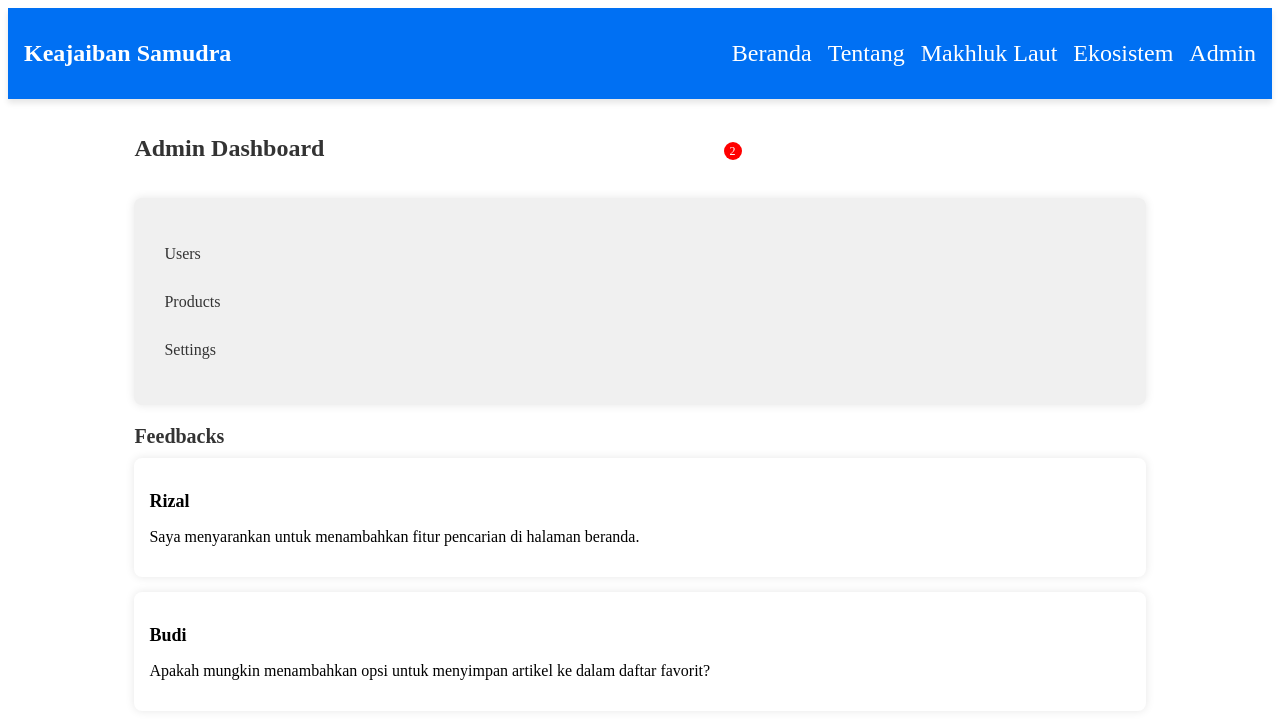
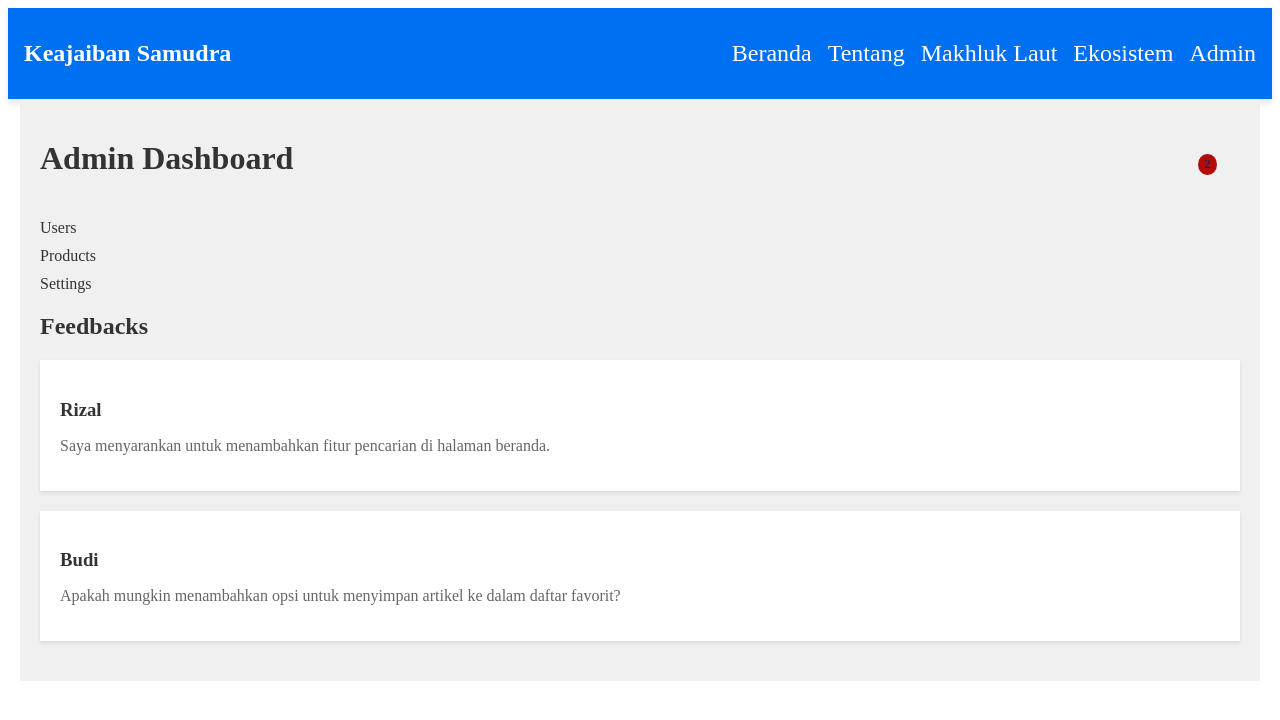
Before and after one commit to romzazikrian/TA-PBS-21CDX-TeamEto, a Next.js app in the folder frontend/: page /admin in a window 1280 px wide. Shown: the top 720 px of the page. Built offline with nearby package versions, Linux system fonts and the light colour scheme.

Commit message:
memperbaiki tampilan pada Halaman admin

```diff
--- a/frontend/src/app/styles/Admin.module.css
+++ b/frontend/src/app/styles/Admin.module.css
@@ -1,7 +1,10 @@
+/* Admin.module.css */
+
 .container {
-  width: 80%;
+  max-width: 1200px;
   margin: 0 auto;
   padding: 20px;
+  background-color: #f0f0f0;
 }
 
 .header {
@@ -12,88 +15,93 @@
 }
 
 .title {
-  font-size: 24px;
+  font-size: 2rem;
   font-weight: bold;
-  color: #333; /* Warna teks judul */
+  color: #333;
 }
 
-.notifications {
+.notifications,
+.settings {
   position: relative;
-  display: flex;
-  align-items: center;
 }
 
-.notificationIcon {
-  font-size: 20px;
-  margin-right: 10px;
+.notificationIcon,
+.settingIcon {
   cursor: pointer;
-  color: #333; /* Warna ikon notifikasi */
+  font-size: 1.5rem;
+  color: #333;
+  margin-left: 20px;
 }
 
-.notificationIcon:hover {
-  color: #007bff; /* Warna ikon notifikasi saat dihover */
+.notificationIcon:hover,
+.settingIcon:hover {
+  color: #007bff;
 }
 
-.notificationDropdown {
+.badge {
   position: absolute;
-  top: 100%;
-  right: 0;
-  background-color: #ffffff;
-  box-shadow: 0 0 10px rgba(0, 0, 0, 0.1);
-  border: 1px solid #a43333;
-  border-radius: 4px;
-  min-width: 200px;
-  z-index: 10;
-  display: none; /* Default hidden */
+  top: -5px;
+  right: -450px;
+  background-color: #b30a0a;
+  color: rgb(21, 32, 104);
+  padding: 3px 6px;
+  border-radius: 50%;
+  font-size: 0.8rem;
 }
 
-.notifications:hover .notificationDropdown {
-  display: block; /* Show on hover */
+.notificationDropdown,
+.settingDropdown {
+  position: absolute;
+  top: 30px;
+  right: 0;
+  width: 250px;
+  background-color: #fff;
+  box-shadow: 0 4px 6px rgba(0, 0, 0, 0.1);
+  z-index: 100;
+  display: none;
 }
 
-.notificationItem {
-  padding: 10px;
-  cursor: pointer;
+.notificationDropdown.active,
+.settingDropdown.active {
+  display: block;
+  animation: fadeIn 0.3s ease-in-out;
 }
 
-.notificationItem:hover {
-  background-color: #1c2eb6; /* Warna latar belakang item notifikasi saat dihover */
+.notificationItem,
+.settingItem {
+  padding: 10px;
+  border-bottom: 1px solid #432778;
 }
 
-.content {
-  margin-top: 20px;
+.notificationItem:last-child,
+.settingItem:last-child {
+  border-bottom: none;
 }
 
-.sectionTitle {
-  font-size: 20px;
-  margin-bottom: 10px;
-  color: #333; /* Warna teks judul bagian */
+.notificationItem p,
+.settingItem a {
+  color: #333;
+  text-decoration: none;
 }
 
-.card {
-  background-color: #fff;
-  padding: 15px;
-  margin-bottom: 15px;
-  border-radius: 8px;
-  box-shadow: 0 0 10px rgba(0, 0, 0, 0.1);
+.notificationItem p:hover,
+.settingItem a:hover {
+  color: #007bff;
 }
 
-.card h3 {
-  font-size: 18px;
-  margin-bottom: 5px;
+@keyframes fadeIn {
+  from {
+    opacity: 0;
+    transform: translateY(-10px);
+  }
+  to {
+    opacity: 1;
+    transform: translateY(0);
+  }
 }
 
 .menu {
-  background-color: #f0f0f0;
-  padding: 20px;
-  border-radius: 8px;
-  box-shadow: 0 0 10px rgba(0, 0, 0, 0.1);
-}
-
-.menuTitle {
-  font-size: 20px;
-  margin-bottom: 10px;
-  color: #333; /* Warna teks judul menu */
+  margin-bottom: 20px;
 }
 
 .menuList {
@@ -106,21 +114,39 @@
 }
 
 .menuItem a {
-  display: block;
-  padding: 10px;
+  color: #333;
   text-decoration: none;
-  color: #333; /* Warna teks item menu */
+  display: flex;
+  align-items: center;
 }
 
 .menuItem a:hover {
-  background-color: #ddd; /* Warna latar belakang item menu saat dihover */
+  color: #007bff;
 }
 
-.badge {
-  background-color: red;
-  color: white;
-  font-size: 12px;
-  padding: 2px 6px;
-  border-radius: 50%;
-  margin-left: 5px;
+.sectionTitle {
+  font-size: 1.5rem;
+  font-weight: bold;
+  color: #333;
+  margin-bottom: 20px;
 }
+
+.card {
+  background-color: #fff;
+  padding: 20px;
+  margin-bottom: 20px;
+  box-shadow: 0 2px 4px rgba(0, 0, 0, 0.1);
+}
+
+.card h3 {
+  margin-bottom: 10px;
+  color: #333;
+}
+
+.card p {
+  color: #666;
+}
+
+.fa {
+  margin-right: 10px;
+}
```
